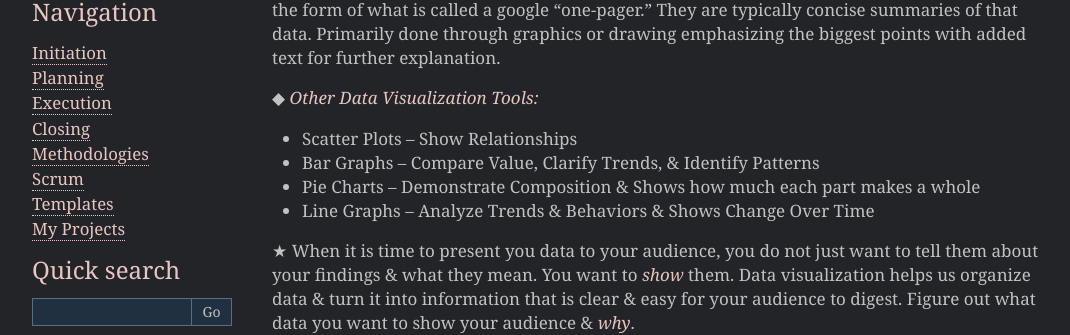
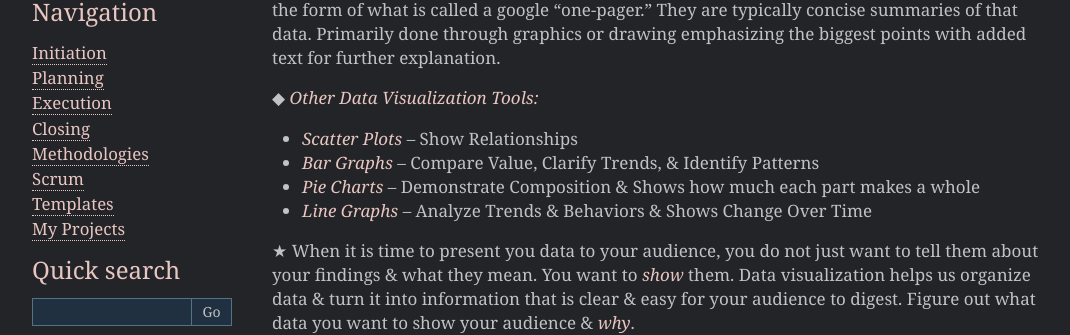
Before and after one commit to Hotonah/hotonah.github.io, a Sphinx documentation site: the page built from source/execution.txt, in a window 1280 px wide and 900 px high, scrolled down 4316 px. Shown: the part 133-468 px from the top of the window, without its empty margins (93-1163 px from the left). Built offline with Sphinx 7.4.7, drawn with Linux system fonts in a browser that asks for light colours.

Commit message:
Update execution.txt

```diff
--- a/source/execution.txt
+++ b/source/execution.txt
@@ -92,10 +92,10 @@ Data Visualization
 
 ◆ `Other Data Visualization Tools:`
 
-* Scatter Plots – Show Relationships
-* Bar Graphs – Compare Value, Clarify Trends, & Identify Patterns
-* Pie Charts – Demonstrate Composition & Shows how much each part makes a whole
-* Line Graphs – Analyze Trends & Behaviors & Shows Change Over Time
+* `Scatter Plots` – Show Relationships
+* `Bar Graphs` – Compare Value, Clarify Trends, & Identify Patterns
+* `Pie Charts` – Demonstrate Composition & Shows how much each part makes a whole
+* `Line Graphs` – Analyze Trends & Behaviors & Shows Change Over Time
 
 ★ When it is time to present you data to your audience, you do not just want to tell them about your findings & what they mean. You want to `show` them. Data visualization helps us organize data & turn it into information that is clear & easy for your audience to digest. Figure out what data you want to show your audience & `why`.
 
```
